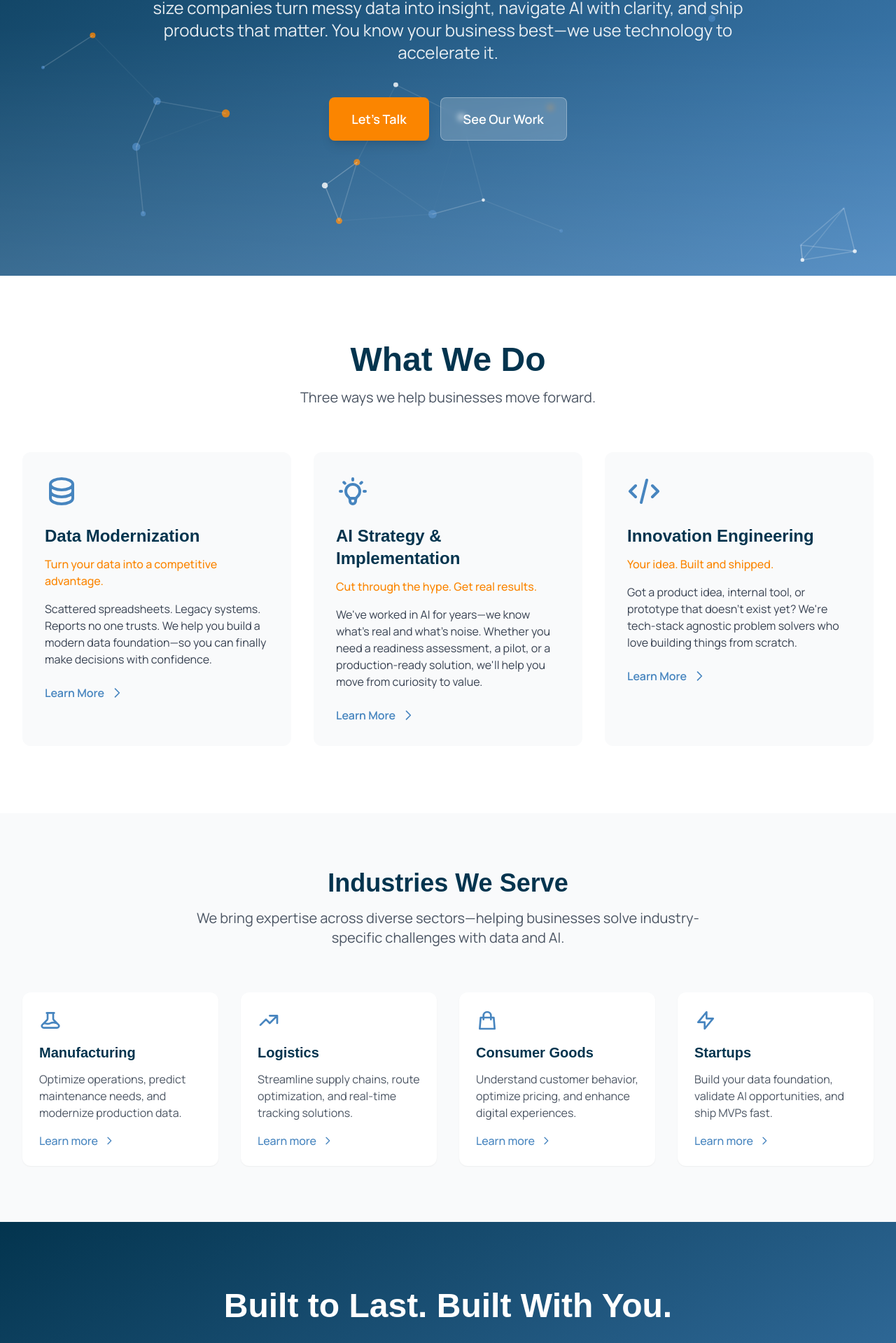
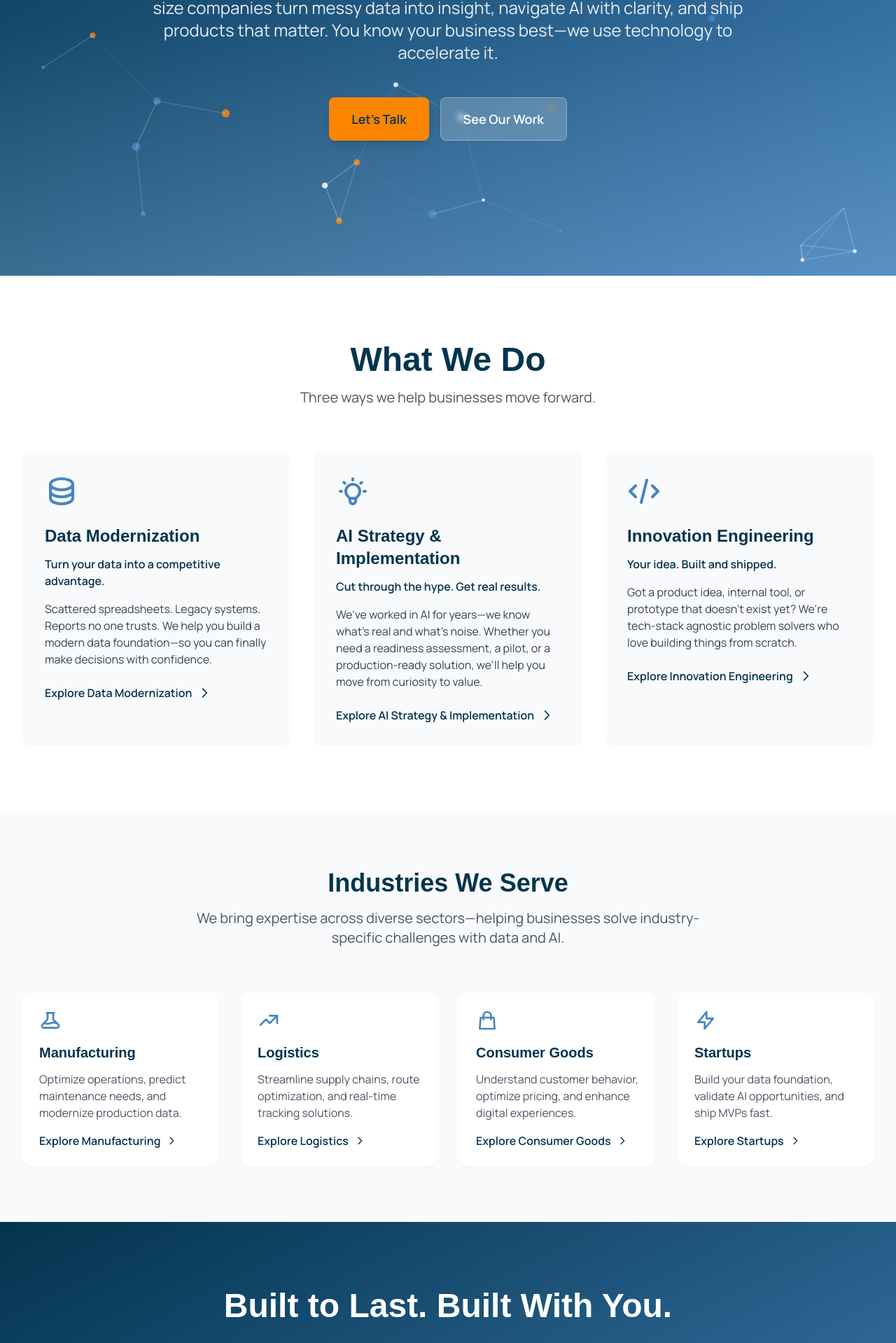
Before and after one commit to Ascent-Data-Insights/adi-website, a Next.js app: page / in a window 1280 px wide. Shown: the part 326-2245 px from the top of the page at 70% size. Built offline with nearby package versions, Linux system fonts and the light colour scheme; a web font is replaced by a local one.

Commit message:
accessibility

```diff
--- a/app/components/AboutBrief.tsx
+++ b/app/components/AboutBrief.tsx
@@ -31,7 +31,7 @@ export default function AboutBrief() {
         <div className="text-center">
           <Link
             href="/about"
-            className="inline-flex items-center text-brand-secondary hover:text-brand-accent font-semibold text-lg transition-colors group"
+            className="inline-flex items-center text-brand-primary hover:text-brand-accent font-semibold text-lg transition-colors group"
           >
             Meet the Team
             <svg
--- a/app/components/CaseStudies.tsx
+++ b/app/components/CaseStudies.tsx
@@ -55,15 +55,15 @@ export default function CaseStudies() {
 
               {/* Content */}
               <div className="p-6">
-                <div className="text-sm font-semibold text-brand-accent mb-2">
+                <div className="text-sm font-bold text-brand-primary/70 mb-2 uppercase tracking-wide">
                   {study.industry}
                 </div>
                 <h3 className="font-heading text-xl font-bold text-brand-primary mb-3 group-hover:text-brand-secondary transition-colors">
                   {study.title}
                 </h3>
-                <p className="text-gray-700">{study.description}</p>
+                <p className="text-gray-700 mb-4">{study.description}</p>
 
-                <div className="mt-4 inline-flex items-center text-brand-secondary font-semibold group-hover:text-brand-accent transition-colors">
+                <div className="inline-flex items-center text-brand-primary font-semibold group-hover:text-brand-accent transition-colors">
                   Read case study
                   <svg
                     className="w-5 h-5 ml-2 group-hover:translate-x-1 transition-transform"
--- a/app/components/Header.tsx
+++ b/app/components/Header.tsx
@@ -20,7 +20,11 @@ export default function Header() {
           <div className="hidden md:flex items-center space-x-8">
             {/* Services Dropdown */}
             <div className="relative group">
-              <button className="text-gray-700 hover:text-brand-secondary font-medium transition-colors flex items-center space-x-1">
+              <button
+                className="text-gray-700 hover:text-brand-secondary font-medium transition-colors flex items-center space-x-1"
+                aria-label="Services menu"
+                aria-expanded="false"
+              >
                 <span>Services</span>
                 <svg className="w-4 h-4 transition-transform group-hover:rotate-180" fill="none" viewBox="0 0 24 24" stroke="currentColor">
                   <path strokeLinecap="round" strokeLinejoin="round" strokeWidth={2} d="M19 9l-7 7-7-7" />
@@ -52,7 +56,11 @@ export default function Header() {
             </div>
             {/* Industries Dropdown */}
             <div className="relative group">
-              <button className="text-gray-700 hover:text-brand-secondary font-medium transition-colors flex items-center space-x-1">
+              <button
+                className="text-gray-700 hover:text-brand-secondary font-medium transition-colors flex items-center space-x-1"
+                aria-label="Industries menu"
+                aria-expanded="false"
+              >
                 <span>Industries</span>
                 <svg className="w-4 h-4 transition-transform group-hover:rotate-180" fill="none" viewBox="0 0 24 24" stroke="currentColor">
                   <path strokeLinecap="round" strokeLinejoin="round" strokeWidth={2} d="M19 9l-7 7-7-7" />
@@ -97,7 +105,11 @@ export default function Header() {
             </Link>
             {/* Our Work Dropdown */}
             <div className="relative group">
-              <button className="text-gray-700 hover:text-brand-secondary font-medium transition-colors flex items-center space-x-1">
+              <button
+                className="text-gray-700 hover:text-brand-secondary font-medium transition-colors flex items-center space-x-1"
+                aria-label="Our Work menu"
+                aria-expanded="false"
+              >
                 <span>Our Work</span>
                 <svg className="w-4 h-4 transition-transform group-hover:rotate-180" fill="none" viewBox="0 0 24 24" stroke="currentColor">
                   <path strokeLinecap="round" strokeLinejoin="round" strokeWidth={2} d="M19 9l-7 7-7-7" />
@@ -145,6 +157,8 @@ export default function Header() {
           <button
             onClick={() => setMobileMenuOpen(!mobileMenuOpen)}
             className="md:hidden p-2 rounded-lg text-gray-700 hover:bg-gray-100"
+            aria-label={mobileMenuOpen ? "Close menu" : "Open menu"}
+            aria-expanded={mobileMenuOpen}
           >
             <svg className="w-6 h-6" fill="none" viewBox="0 0 24 24" stroke="currentColor">
               {mobileMenuOpen ? (
--- a/app/components/Hero.tsx
+++ b/app/components/Hero.tsx
@@ -28,7 +28,7 @@ export default function Hero() {
                 <div className="flex flex-col sm:flex-row gap-4 justify-center">
                     <Link
                         href="/contact"
-                        className="inline-flex items-center justify-center px-8 py-4 text-lg font-semibold text-white bg-brand-accent hover:bg-brand-accent/90 rounded-lg transition-colors shadow-lg"
+                        className="inline-flex items-center justify-center px-8 py-4 text-lg font-semibold text-brand-primary bg-brand-accent hover:bg-brand-accent/90 rounded-lg transition-colors shadow-lg"
                     >
                         Let's Talk
                     </Link>
--- a/app/components/Industries.tsx
+++ b/app/components/Industries.tsx
@@ -74,8 +74,8 @@ export default function Industries() {
               <p className="text-gray-600 mb-4">
                 {industry.description}
               </p>
-              <div className="text-brand-secondary font-medium flex items-center group-hover:text-brand-accent transition-colors">
-                Learn more
+              <div className="text-brand-primary font-semibold flex items-center group-hover:text-brand-accent transition-colors">
+                Explore {industry.name}
                 <svg className="w-4 h-4 ml-2 group-hover:translate-x-1 transition-transform" fill="none" viewBox="0 0 24 24" stroke="currentColor">
                   <path strokeLinecap="round" strokeLinejoin="round" strokeWidth={2} d="M9 5l7 7-7 7" />
                 </svg>
--- a/app/components/ThreePillars.tsx
+++ b/app/components/ThreePillars.tsx
@@ -83,7 +83,7 @@ export default function ThreePillars() {
                 {pillar.title}
               </h3>
 
-              <p className="text-brand-accent group-hover:text-white/90 font-medium mb-4 transition-colors">
+              <p className="text-brand-primary group-hover:text-white/90 font-semibold mb-4 transition-colors">
                 {pillar.tagline}
               </p>
 
@@ -93,9 +93,9 @@ export default function ThreePillars() {
 
               <Link
                 href={pillar.href}
-                className="inline-flex items-center text-brand-secondary group-hover:text-brand-accent font-semibold transition-colors"
+                className="inline-flex items-center text-brand-primary group-hover:text-brand-accent font-semibold transition-colors"
               >
-                Learn More
+                Explore {pillar.title}
                 <svg
                   className="w-5 h-5 ml-2 group-hover:translate-x-1 transition-transform"
                   fill="none"
```
